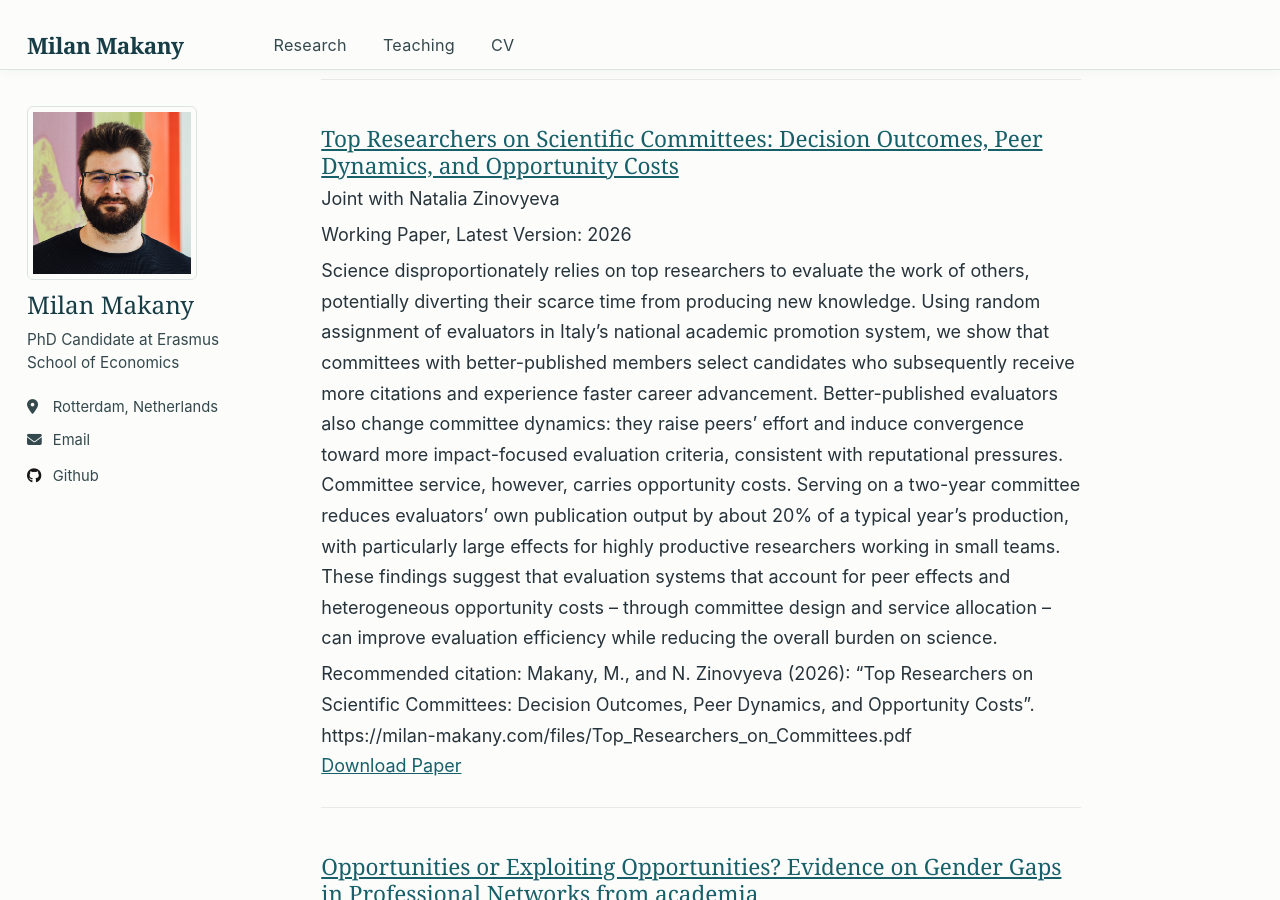
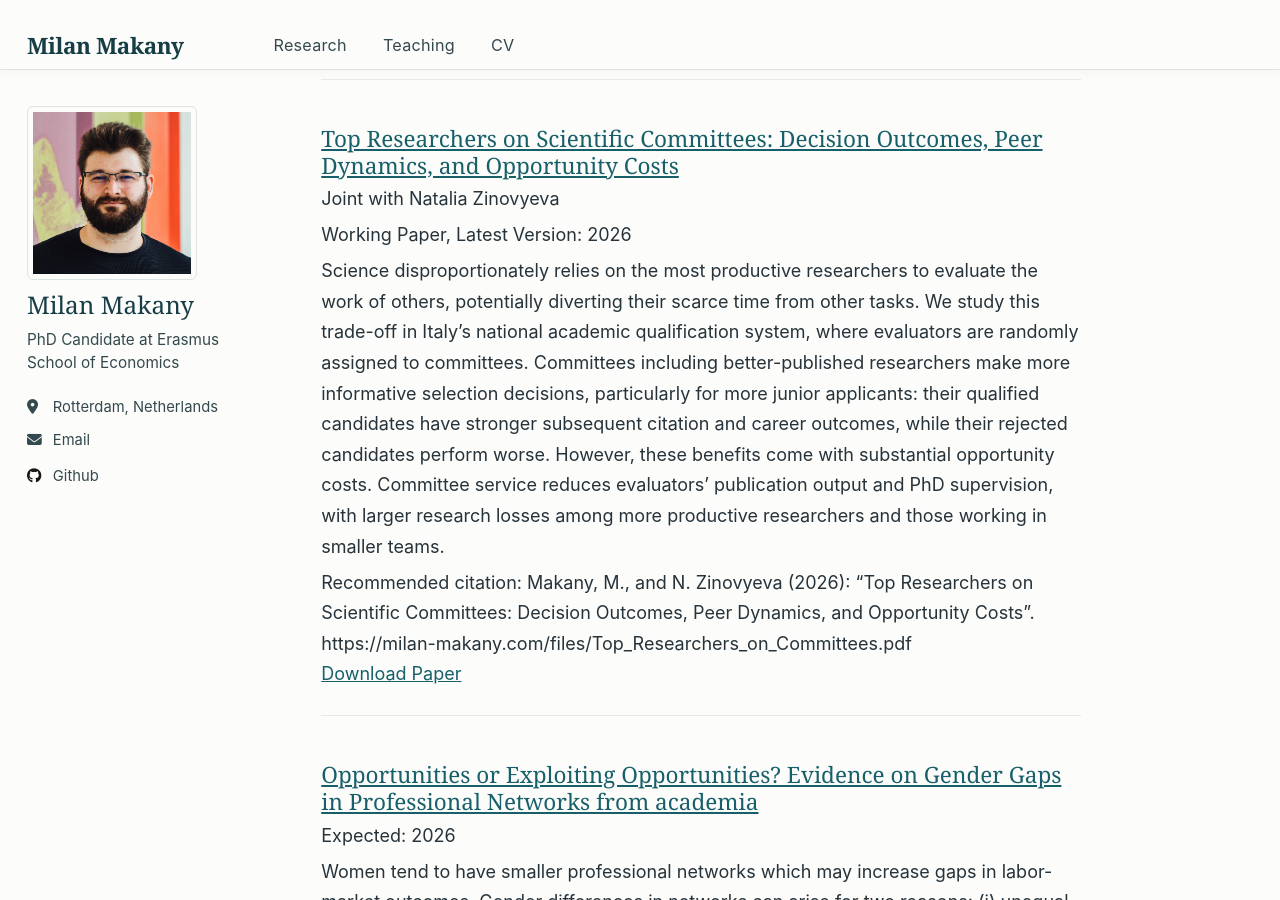
Before and after one commit to makany-milan/makany-milan.github.io, a Jekyll site: the page built from _pages/collection-archive.html, in a window 1280 px wide and 900 px high, scrolled down 1072 px. Built offline with Jekyll 4.4.1, drawn with Linux system fonts in a browser that asks for light colours.

Commit message:
committees abstract

```diff
--- a/_publications/experts.md
+++ b/_publications/experts.md
@@ -4,7 +4,7 @@ collection: publications
 category: preprint
 permalink: /research/makany_zinovyeva_committees
 collaborators: 'Natalia Zinovyeva'
-excerpt: 'Science disproportionately relies on top researchers to evaluate the work of others, potentially diverting their scarce time from producing new knowledge. Using random assignment of evaluators in Italy’s national academic promotion system, we show that committees with better-published members select candidates who subsequently receive more citations and experience faster career advancement. Better-published evaluators also change committee dynamics: they raise peers’ effort and induce convergence toward more impact-focused evaluation criteria, consistent with reputational pressures. Committee service, however, carries opportunity costs. Serving on a two-year committee reduces evaluators’ own publication output by about 20% of a typical year’s production, with particularly large effects for highly productive researchers working in small teams. These findings suggest that evaluation systems that account for peer effects and heterogeneous opportunity costs -- through committee design and service allocation -- can improve evaluation efficiency while reducing the overall burden on science.'
+excerpt: 'Science disproportionately relies on the most productive researchers to evaluate the work of others, potentially diverting their scarce time from other tasks. We study this trade-off in Italy’s national academic qualification system, where evaluators are randomly assigned to committees. Committees including better-published researchers make more informative selection decisions, particularly for more junior applicants: their qualified candidates have stronger subsequent citation and career outcomes, while their rejected candidates perform worse. However, these benefits come with substantial opportunity costs. Committee service reduces evaluators’ publication output and PhD supervision, with larger research losses among more productive researchers and those working in smaller teams.'
 date: 2026-10-27
 venue:
 slidesurl:
```
